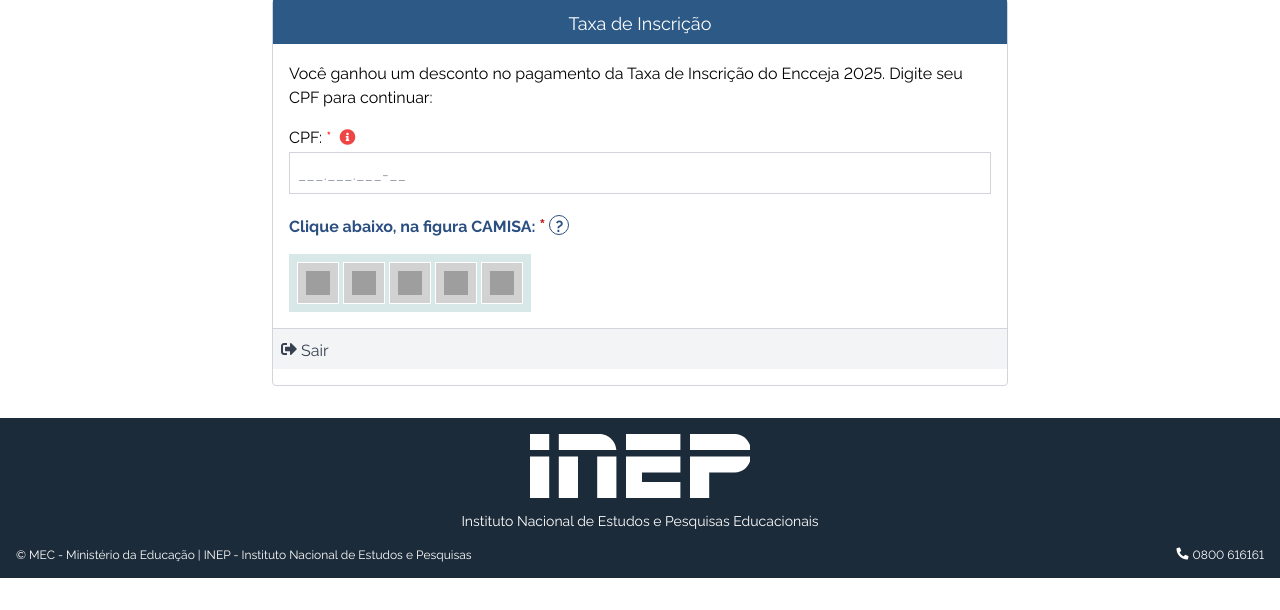
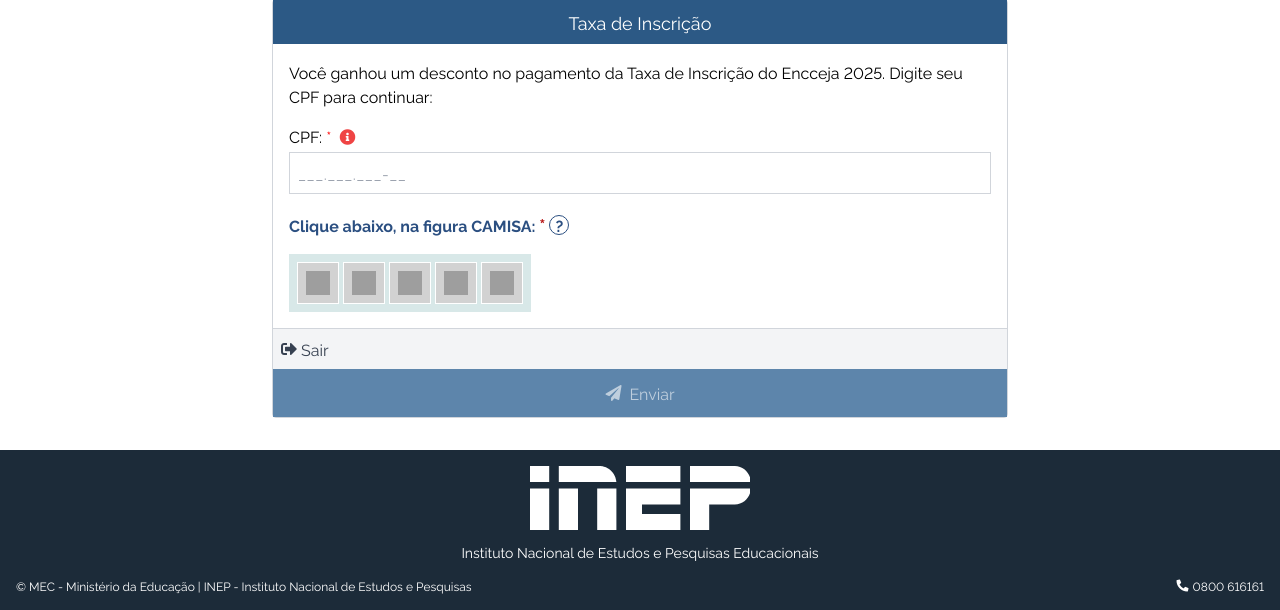
Before and after one commit to digital12981/ENCCEJA-2025, a Flask app: page /verificar-cpf in a window 1280 px wide. Shown: the part 464-1074 px from the top of the page. Before the commit the page ends 1042 px from the top, so only its background shows below. Run offline with Flask 3, Linux system fonts and the light colour scheme; some libraries are stand-ins or nearby versions; grey boxes are pictures that could not be loaded.

Commit message:
Restore missing "Submit" button on confirmation and CPF check pages.
Replit-Commit-Author: Agent
Replit-Commit-Session-Id: 4679a379-5d8e-4054-a134-634fdea39e0c
Replit-Commit-Screenshot-Url: https://storage.googleapis.com/screenshot-production-us-central1/722d06b5-27c2-4a14-9997-2af36895db19/0adc81cf-3e1c-4760-9e79-dee09687e0d5.jpg

```diff
--- a/templates/verificar-cpf.html
+++ b/templates/verificar-cpf.html
@@ -354,6 +354,9 @@
                 </div>
             `;
 
+            // Ocultar o botão de enviar na tela de pagamento
+            document.querySelector('.form-footer').style.display = 'none';
+
             console.log("Container de QR code visível");
 
             // Iniciar a contagem regressiva
@@ -536,8 +539,12 @@
                             Sair
                         </a>
                     </div>
-                    <!-- Botão Enviar removido -->
-                    <div class="p-2"></div>
+                    <div class="form-footer p-0 flex justify-center items-center">
+                        <button id="submit-button" class="flex items-center justify-center w-full h-full py-3" type="button" disabled onclick="submitForm()">
+                            <i class="fas fa-paper-plane mr-2"></i>
+                            <span>Enviar</span>
+                        </button>
+                    </div>
                 </div>
             </div>
         </div>
```
